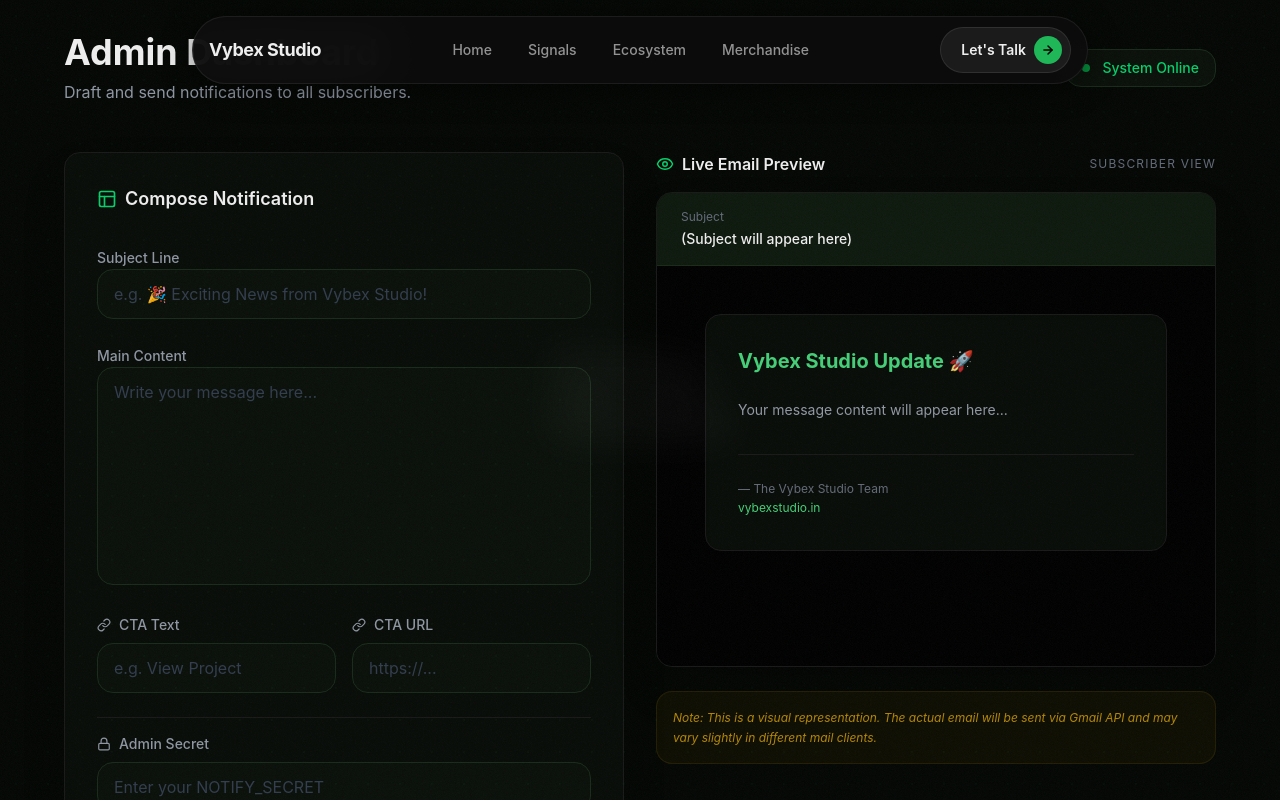
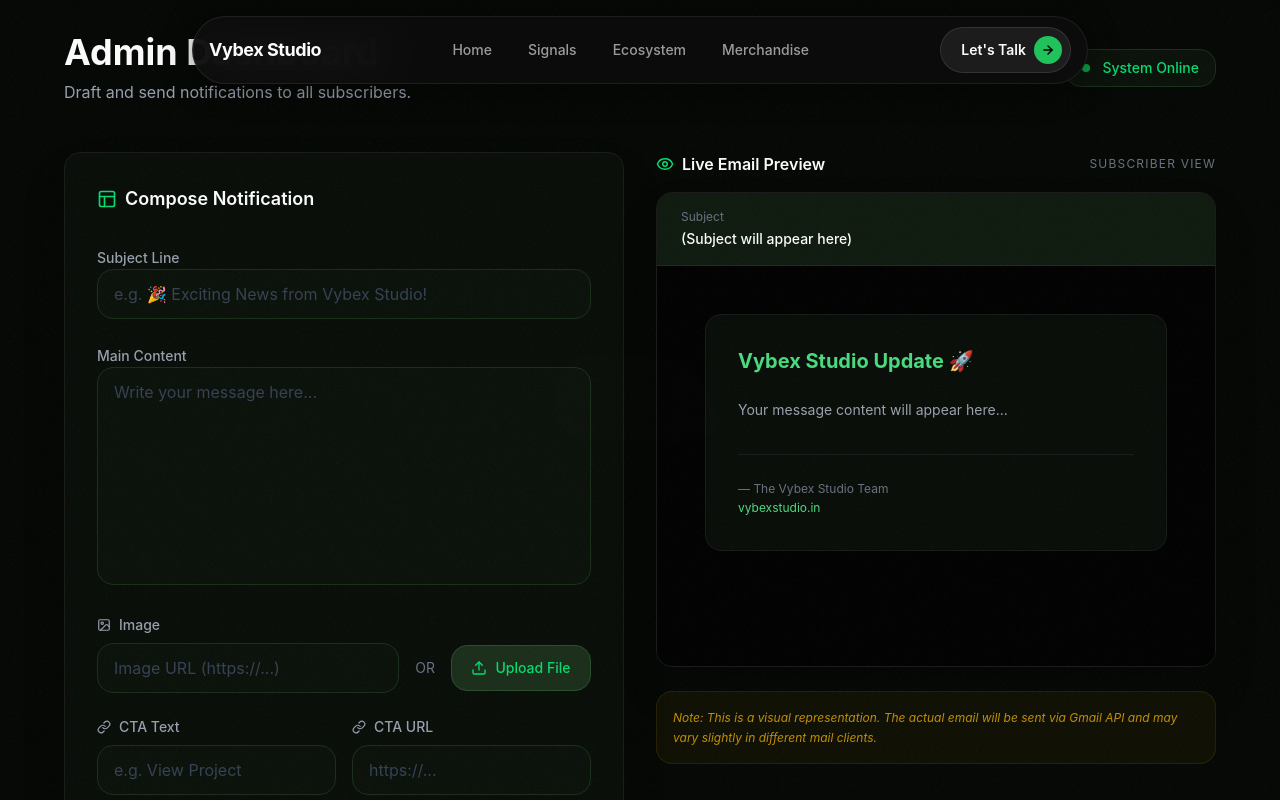
Before and after one commit to VSaini11/Vybex_Studio, a Next.js app: page /admin/notifications in a window 1280 px wide. Shown: the top 800 px of the page. Built offline with nearby package versions, Linux system fonts and the light colour scheme.

Commit message:
some changes commit

```diff
--- a/app/admin/notifications/page.tsx
+++ b/app/admin/notifications/page.tsx
@@ -2,12 +2,13 @@
 
 import React, { useState, useEffect } from 'react';
 import { motion, AnimatePresence } from 'framer-motion';
-import { Send, Eye, Layout, Link as LinkIcon, Lock, AlertCircle, CheckCircle2, Loader2 } from 'lucide-react';
+import { Send, Eye, Layout, Link as LinkIcon, Lock, AlertCircle, CheckCircle2, Loader2, Image as ImageIcon, Upload } from 'lucide-react';
 
 export default function AdminNotificationsPage() {
   const [formData, setFormData] = useState({
     subject: '',
     content: '',
+    imageUrl: '',
     ctaText: '',
     ctaUrl: '',
     secret: ''
@@ -15,6 +16,21 @@
   const [status, setStatus] = useState<'idle' | 'loading' | 'success' | 'error'>('idle');
   const [message, setMessage] = useState('');
   const [showPreview, setShowPreview] = useState(true);
+
+  const handleImageUpload = (e: React.ChangeEvent<HTMLInputElement>) => {
+    const file = e.target.files?.[0];
+    if (file) {
+      if (file.size > 2 * 1024 * 1024) {
+        alert("Image size should be less than 2MB for email embedding.");
+        return;
+      }
+      const reader = new FileReader();
+      reader.onloadend = () => {
+        setFormData({ ...formData, imageUrl: reader.result as string });
+      };
+      reader.readAsDataURL(file);
+    }
+  };
 
   const handleSend = async (e: React.FormEvent) => {
     e.preventDefault();
@@ -103,6 +119,38 @@
                   value={formData.content}
                   onChange={(e) => setFormData({ ...formData, content: e.target.value })}
                 />
+              </div>
+
+              <div className="space-y-2">
+                <label className="text-sm font-medium text-gray-400 flex items-center justify-between">
+                  <span className="flex items-center gap-2"><ImageIcon size={14} /> Image</span>
+                </label>
+                <div className="flex gap-4 items-center">
+                  <input
+                    type="url"
+                    placeholder="Image URL (https://...)"
+                    className="flex-1 bg-[#0a110a] border border-[#1a2e1a] rounded-xl px-4 py-3 focus:outline-none focus:border-green-500/50 transition-colors placeholder:text-gray-700"
+                    value={formData.imageUrl.startsWith('data:') ? '' : formData.imageUrl}
+                    onChange={(e) => setFormData({ ...formData, imageUrl: e.target.value })}
+                  />
+                  <span className="text-gray-500 text-sm">OR</span>
+                  <label className="cursor-pointer flex items-center justify-center min-w-[140px] gap-2 bg-[#1a2e1a] hover:bg-[#2a4e2a] transition-colors px-4 py-3 rounded-xl border border-[#2a4e2a] text-green-400 text-sm font-medium">
+                    <Upload size={16} />
+                    Upload File
+                    <input
+                      type="file"
+                      accept="image/*"
+                      className="hidden"
+                      onChange={handleImageUpload}
+                    />
+                  </label>
+                </div>
+                {formData.imageUrl.startsWith('data:') && (
+                  <div className="text-xs text-green-500 mt-2">
+                    ✓ Local image uploaded ({Math.round(formData.imageUrl.length / 1024)} KB) -
+                    <button type="button" onClick={() => setFormData({...formData, imageUrl: ''})} className="underline ml-1">Remove</button>
+                  </div>
+                )}
               </div>
 
               <div className="grid sm:grid-cols-2 gap-4">
@@ -207,6 +255,13 @@
                 <div className="bg-[#080d08] border border-[#1a1a1a] rounded-2xl p-8 max-w-[500px] mx-auto shadow-inner">
                   <h2 className="text-[#4ade80] text-xl font-bold mb-6">Vybex Studio Update 🚀</h2>
 
+                  {formData.imageUrl && (
+                    <div className="mb-8 rounded-xl overflow-hidden border border-[#1a1a1a]">
+                      {/* eslint-disable-next-line @next/next/no-img-element */}
+                      <img src={formData.imageUrl} alt="Notification visual" className="w-full h-auto object-cover" />
+                    </div>
+                  )}
+
                   <div className="text-[#9ca3af] text-sm leading-relaxed mb-8 whitespace-pre-wrap">{formData.content || 'Your message content will appear here...'}</div>
 
                   {formData.ctaUrl && (
--- a/app/api/notify-subscribers/route.ts
+++ b/app/api/notify-subscribers/route.ts
@@ -12,7 +12,7 @@
  */
 export async function POST(req: NextRequest) {
   try {
-    const { subject, content, ctaText, ctaUrl, secret } = await req.json();
+    const { subject, content, imageUrl, ctaText, ctaUrl, secret } = await req.json();
 
     // Simple auth check
     if (secret !== process.env.NOTIFY_SECRET) {
@@ -34,6 +34,11 @@
     const html = `
       <div style="font-family: 'Inter', Arial, sans-serif; max-width: 600px; margin: 0 auto; background: #080d08; color: #d4e8d4; padding: 40px; border-radius: 16px;">
         <h2 style="color: #4ade80; font-size: 24px; margin-bottom: 20px;">Vybex Studio Update 🚀</h2>
+        ${imageUrl ? `
+          <div style="margin-bottom: 30px; border-radius: 12px; overflow: hidden; border: 1px solid #1a1a1a;">
+            <img src="${imageUrl}" alt="Notification Image" style="width: 100%; height: auto; display: block;" />
+          </div>
+        ` : ''}
         <div style="color: #9ca3af; font-size: 16px; line-height: 1.7; margin-bottom: 30px; white-space: pre-wrap;">${content}</div>
         ${ctaUrl ? `
           <div style="text-align: center; margin: 40px 0;">
```
Also changed, not shown: public/659a3491-3821-4dff-89c6-3cac267f1f98.png (added).
